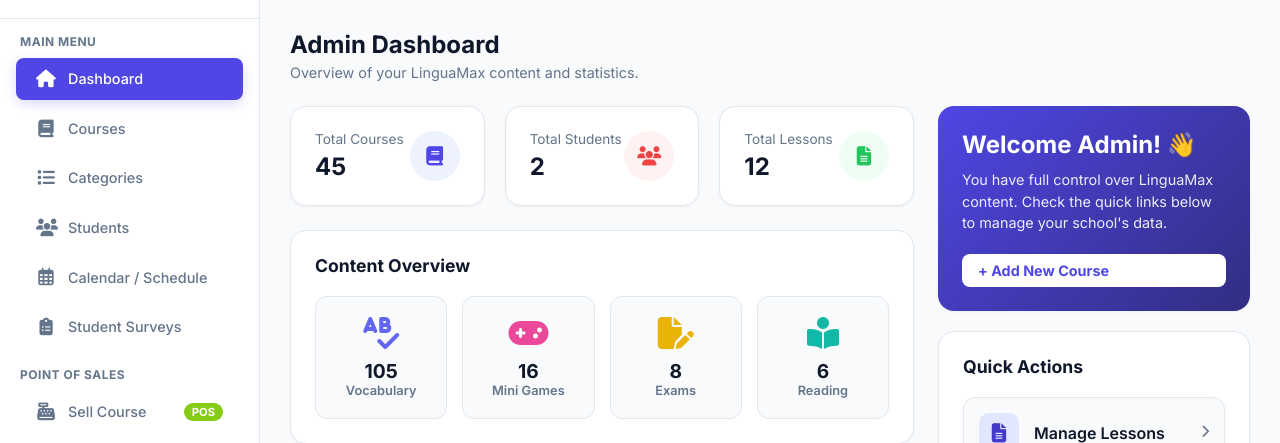
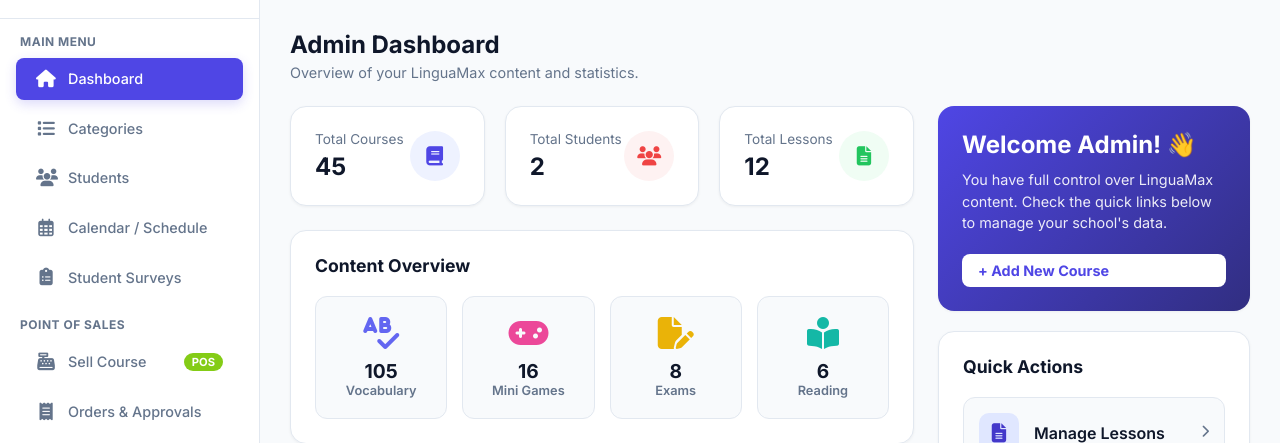
Before and after one commit to nutbbgna1/APLUS, a PHP site: page / in a window 1280 px wide. Shown: the part 70-513 px from the top of the page. Run offline with PHP 8.4, Linux system fonts and the light colour scheme; a user stored in the database is signed in; data comes from the database, SQL or seed files in the repository.

Commit message:
Remove Course Management from sidebar

```diff
--- a/admin/includes/sidebar.php
+++ b/admin/includes/sidebar.php
@@ -6,7 +6,6 @@
 
     <div class="nav-section">Main Menu</div>
     <a href="?page=dashboard" class="nav-link <?= $page == 'dashboard' ? 'active' : '' ?>"><i class="fa-solid fa-house"></i> Dashboard</a>
-    <a href="?page=courses" class="nav-link <?= $page == 'courses' ? 'active' : '' ?>"><i class="fa-solid fa-book"></i> Courses</a>
     <a href="?page=categories" class="nav-link <?= $page == 'categories' ? 'active' : '' ?>"><i class="fa-solid fa-list"></i> Categories</a>
     <a href="?page=students" class="nav-link <?= $page == 'students' ? 'active' : '' ?>"><i class="fa-solid fa-users"></i> Students</a>
     <a href="?page=calendar" class="nav-link <?= $page == 'calendar' ? 'active' : '' ?>"><i class="fa-regular fa-calendar-days"></i> Calendar / Schedule</a>
```
Also changed, not shown: 1 other file.
